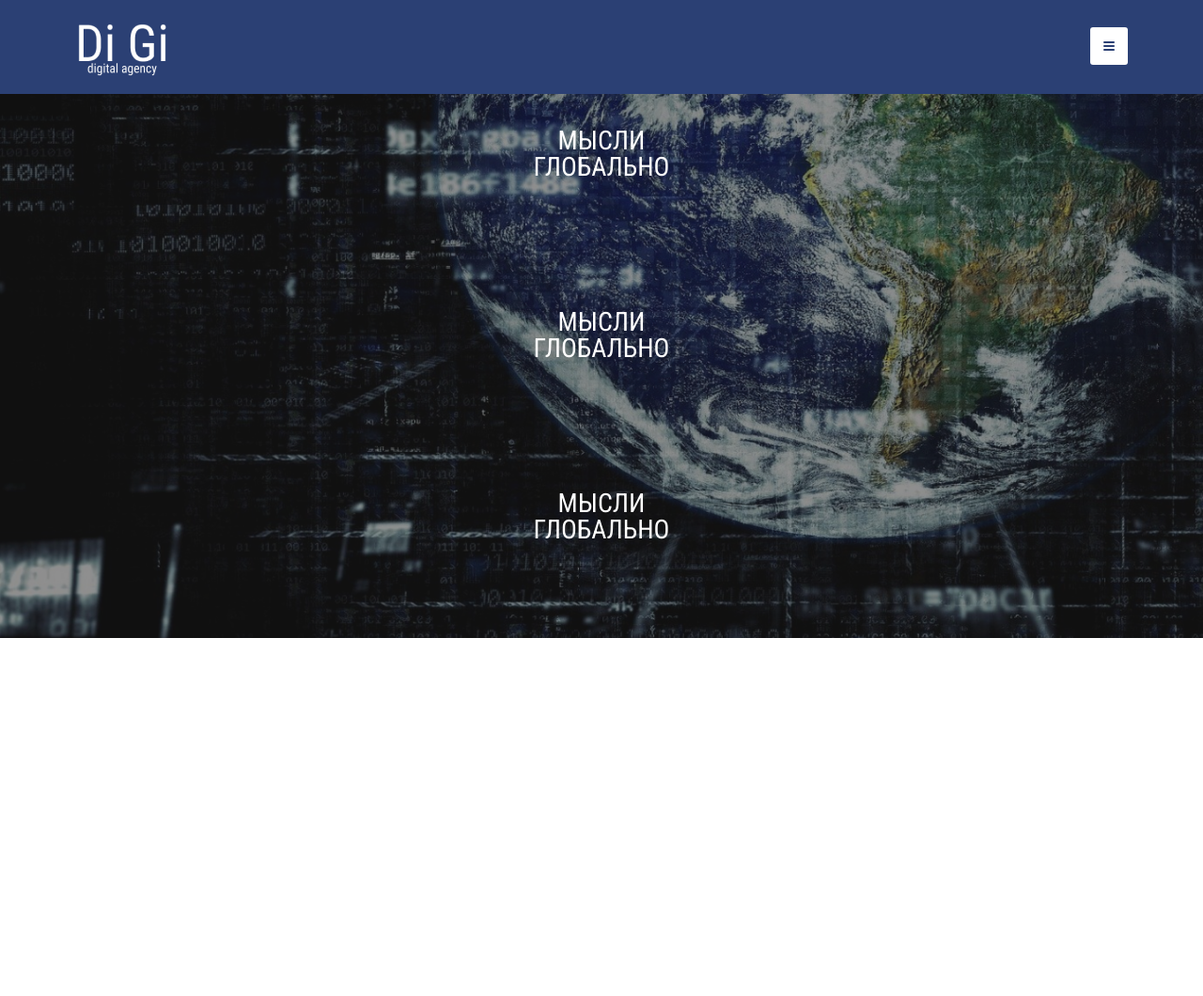
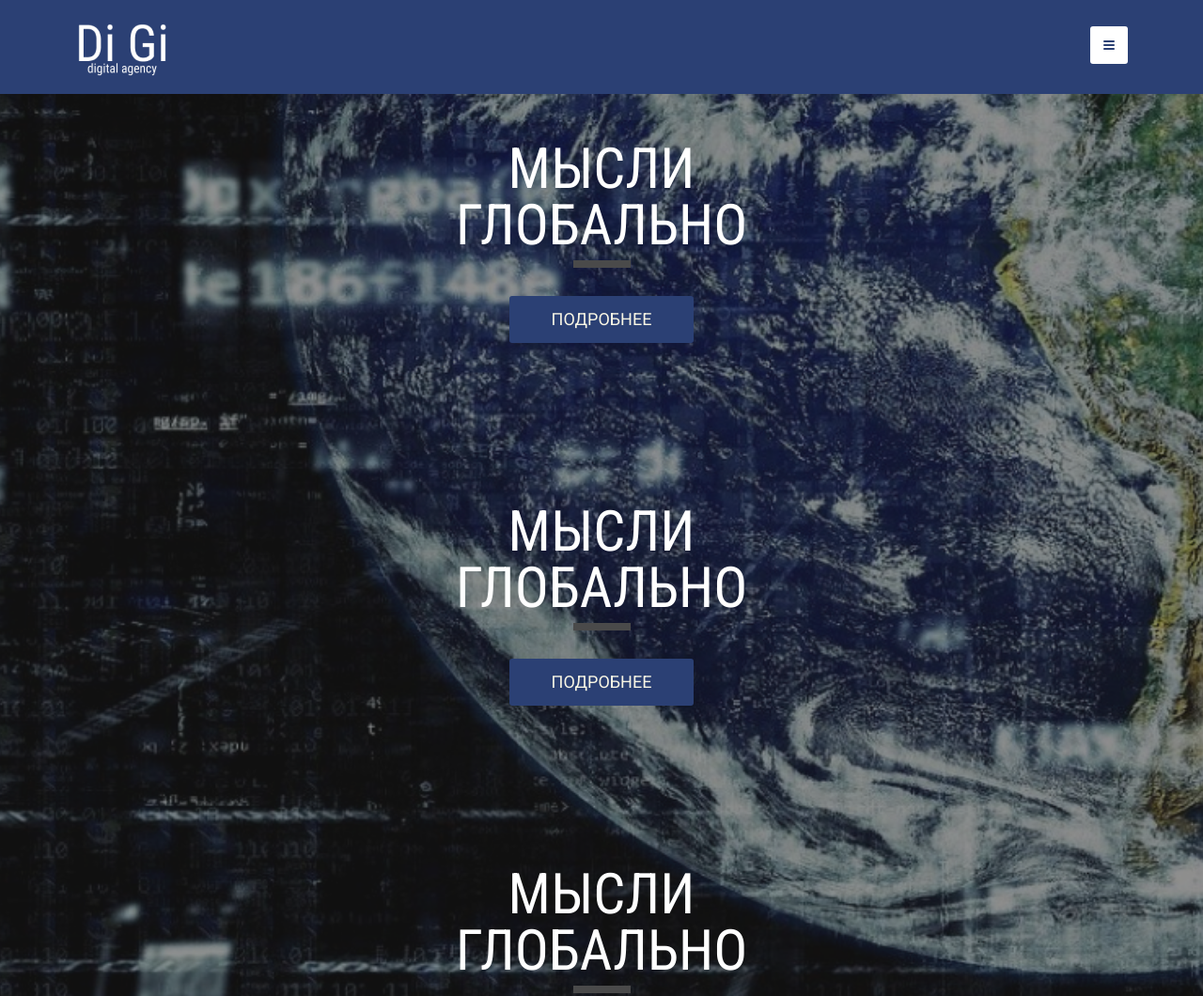
Before and after one commit to rwcalinin/mobile-first-gi-gi, a website built with webpack: page src/index.html in a window 1280 px wide. Shown: the top 1060 px of the page at 94% size. Before the commit the page ends 800 px from the top, so only its background shows below. Built offline with nearby package versions, Linux system fonts and the light colour scheme; files whose address does not match are found by name.

Commit message:
slider ready

```diff
--- a/src/index.html
+++ b/src/index.html
@@ -35,16 +35,19 @@
         <h3 class="top-slider__title">
           Мысли <br> глобально
         </h3>
+        <button class="top-slider__btn">Подробнее</button>
       </div>
       <div class="top-slider__item hide">
         <h3 class="top-slider__title">
           Мысли <br> глобально
         </h3>
+        <button class="top-slider__btn">Подробнее</button>
       </div>
       <div class="top-slider__item">
         <h3 class="top-slider__title">
           Мысли <br> глобально
         </h3>
+        <button class="top-slider__btn">Подробнее</button>
       </div>
     </div>
   </section>
--- a/src/js/script.js
+++ b/src/js/script.js
@@ -4,6 +4,8 @@ $(function() {
         dots: true,
         slidesToShow: 1,
         slidesToScroll: 1,
+        nextArrow: '<button type="button" class="slick-arrow slick-next"><img src="images/next-arrow.svg" alt="next slide"></button>',
+        prevArrow: '<button type="button" class="slick-arrow slick-prev"><img src="images/prev-arrow.svg" alt="prev slide"></button>',
         responsive: [
           {
             breakpoint: 1024,
--- a/src/sass/_adapt/_tablet-640.scss
+++ b/src/sass/_adapt/_tablet-640.scss
@@ -7,4 +7,48 @@
             min-height: 100px;
         }
     }
+    .promo {
+        min-height: 386px;
+    }
+    .top-slider {
+        &__item {
+            min-height: 386px;
+        }
+        &__title {
+            font-size: 60px;
+            line-height: 60px;
+            padding: 50px 0 15px;
+            margin: 0 auto 30px;
+        }
+        &__btn {
+            display: block;
+            margin: 0 auto 113px;
+            font-size: 18px;
+            text-transform: uppercase;
+            background-color: $accent;
+            color: $bg-color;
+            padding: 16px 45px;
+            border: none;
+            border-radius: 3px;
+        }
+        .slick-dots {
+            bottom: 50px;
+        }
+        .slick-arrow {
+            position: absolute;
+            width: 56px;
+            height: 56px;
+            border: none;
+            right: 0;
+            z-index: 7;
+        }
+        .slick-prev {
+            background-color: $accent;
+            top: calc(50% - 56px);
+        }
+        .slick-next {
+            background-color: $bg-color;
+            bottom: calc(50% - 56px);
+        }
+    }
 }
--- a/src/sass/_blocks/_promo.scss
+++ b/src/sass/_blocks/_promo.scss
@@ -17,6 +17,21 @@
         line-height: 28px;
         text-transform: uppercase;
         padding: 36px 0 28px;
+        position: relative;
+        &::after {
+            content: "";
+            position: absolute;
+            left: 0;
+            right: 0;
+            bottom: 0;
+            height: 8px;
+            width: 61px;
+            margin: 0 auto;
+            background-color: $text-color;
+        }
+    }
+    &__btn {
+        display: none;
     }
 
     .slick-dots {
--- a/src/sass/_vars.scss
+++ b/src/sass/_vars.scss
@@ -1 +1,3 @@
 $accent: #2B4074;
+$text-color: #4A4A4A;
+$bg-color: #F9F6E5;
--- a/src/sass/style.scss
+++ b/src/sass/style.scss
@@ -25,6 +25,10 @@ ul,li {
     margin: 0;
     padding: 0;
     list-style: none;
+}
+//
+button {
+    padding: 0;
 }
 //
 body {
```
Also changed, not shown: dist/css/style.css, dist/images/next-arrow.svg (added), dist/images/prev-arrow.svg (added), dist/index.html, dist/js/script.js, src/images/next-arrow.svg (added), src/images/prev-arrow.svg (added), 1 other file.
